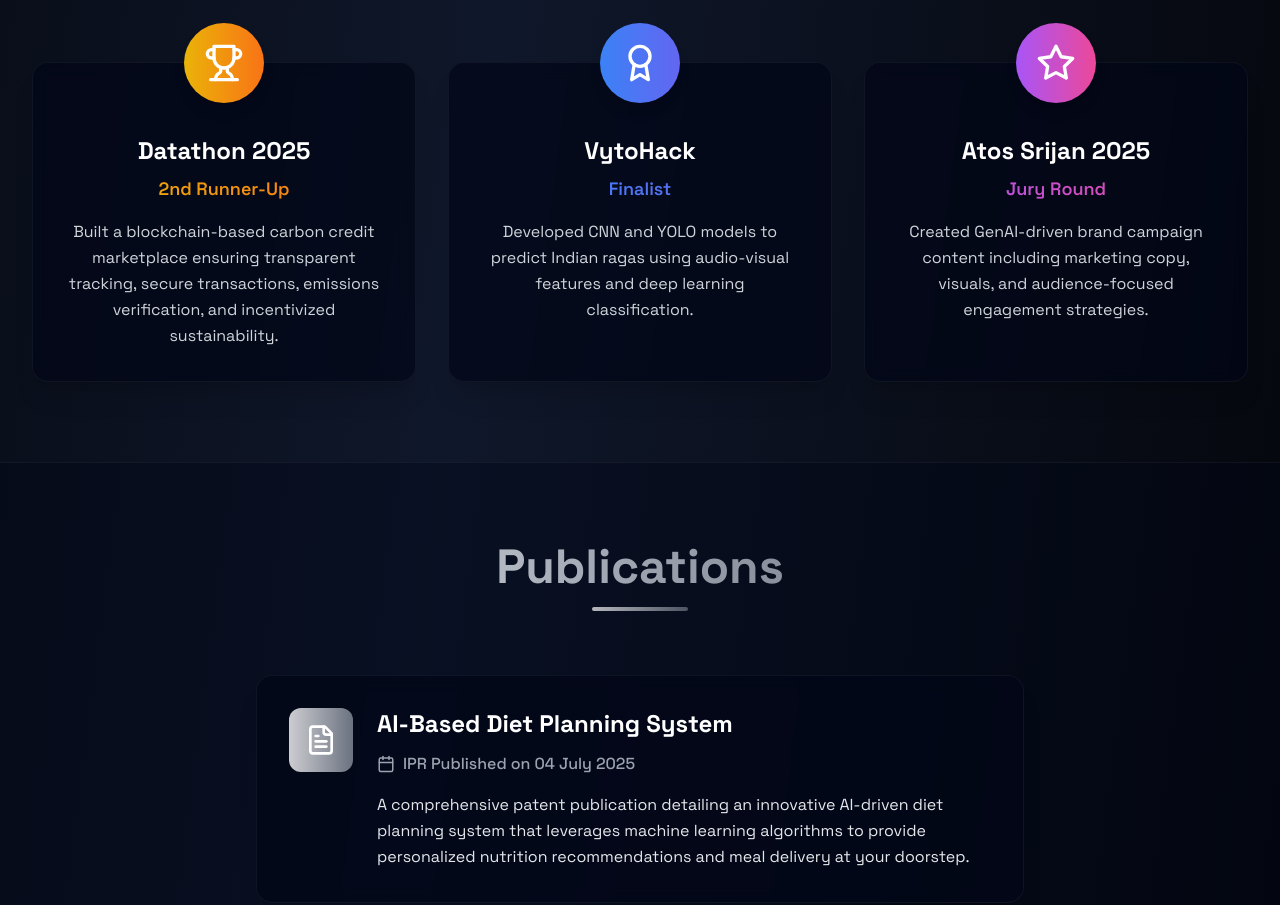
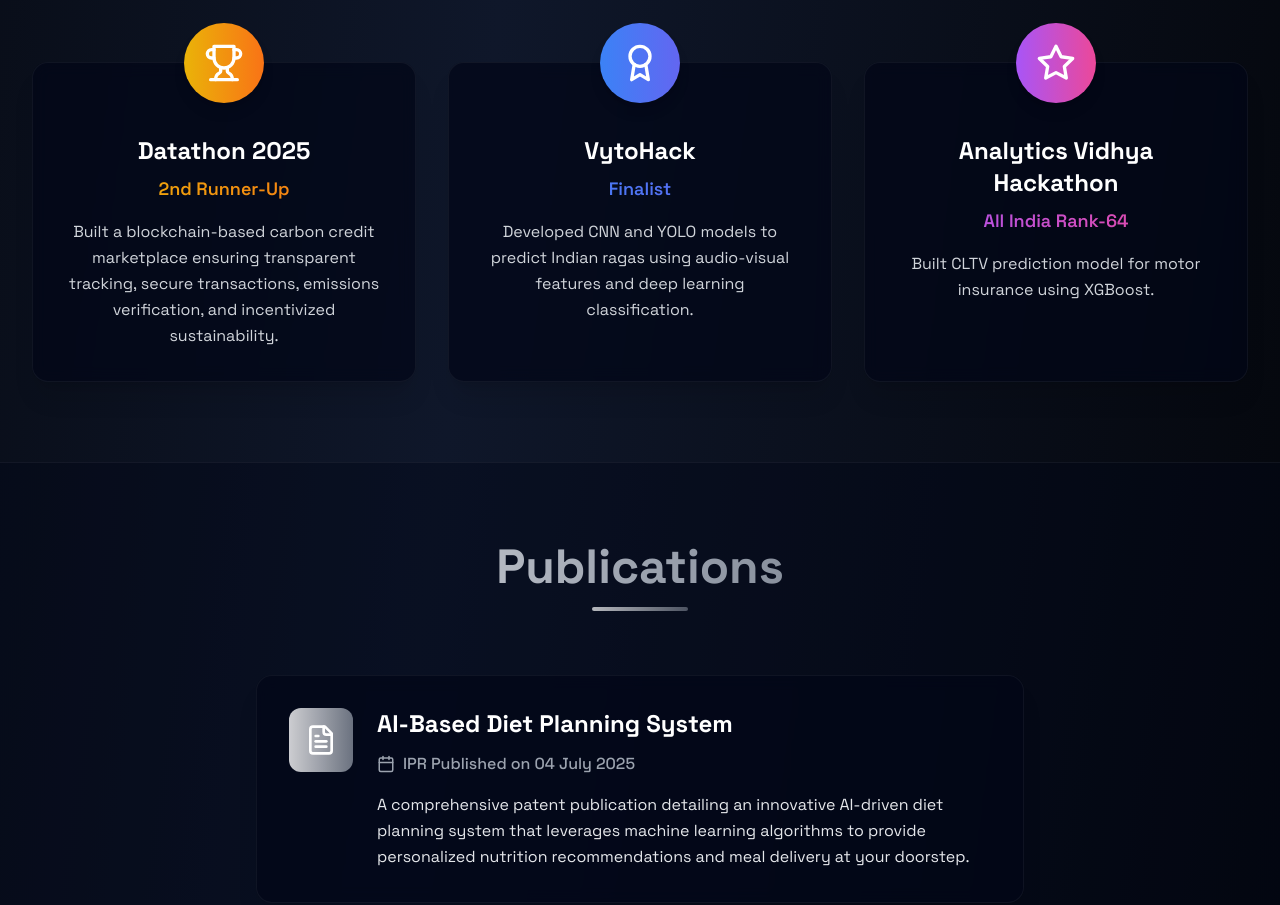
Before and after one commit to 669yash/Portfolio, a React (Vite) app: page / in a window 1280 px wide. Shown: the part 6041-6946 px from the top of the page. Built offline with nearby package versions, Linux system fonts and the light colour scheme.

Commit message:
Initial update

```diff
--- a/src/sections/Achievements.jsx
+++ b/src/sections/Achievements.jsx
@@ -19,10 +19,10 @@
     color: 'from-blue-500 to-indigo-500',
   },
   {
-    title: 'Atos Srijan 2025',
-    position: 'Jury Round',
+    title: 'Analytics Vidhya Hackathon',
+    position: 'All India Rank-64',
     description:
-      'Created GenAI-driven brand campaign content including marketing copy, visuals, and audience-focused engagement strategies.',
+      'Built CLTV prediction model for motor insurance using XGBoost.',
     icon: Star,
     color: 'from-purple-500 to-pink-500',
   },
```
